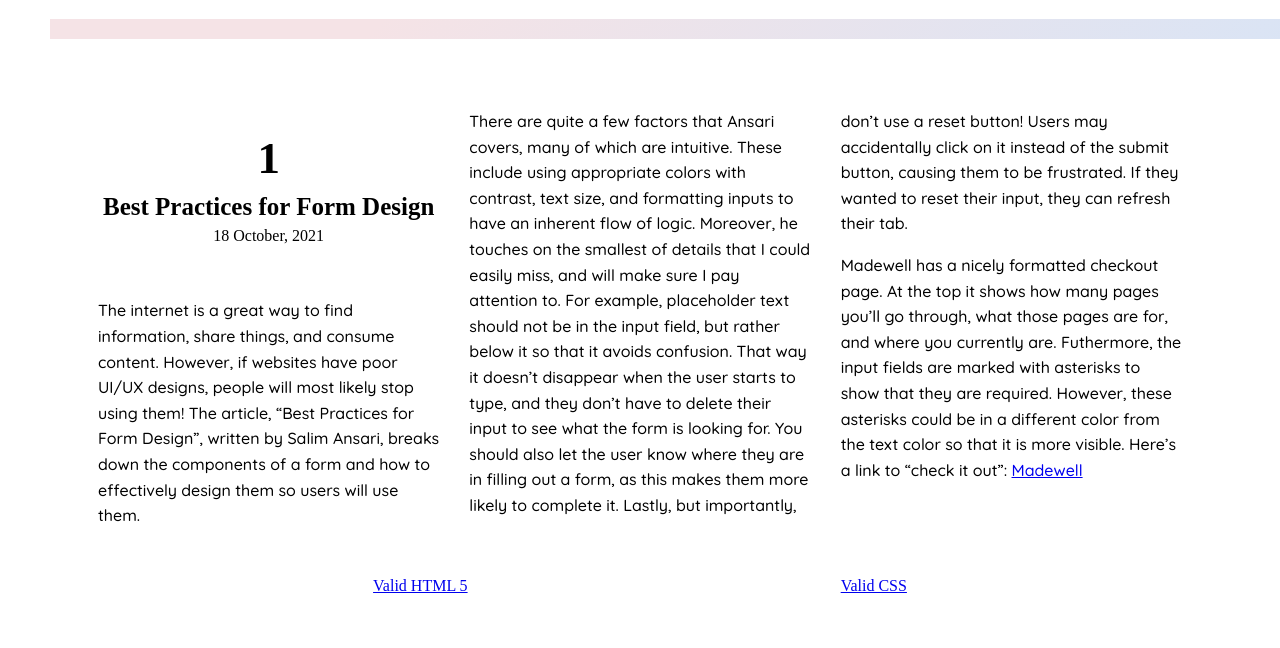
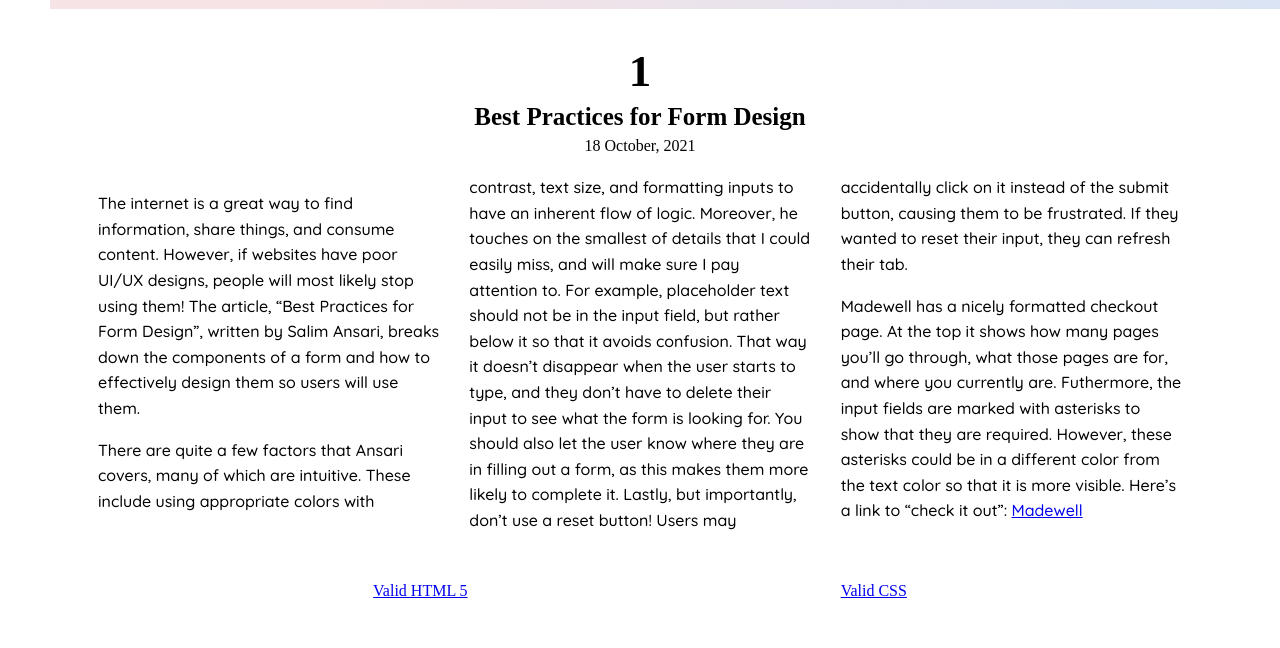
Before and after one commit to michellemckenzie/michellemckenzie.github.io, a plain HTML site: page des157a/lj/index.html in a window 1280 px wide. Shown: the part 152-800 px from the top of the page. Drawn offline with nearby package versions, Linux system fonts and the light colour scheme.

Commit message:
error checked for html validation

```diff
--- a/des157a/lj/index.html
+++ b/des157a/lj/index.html
@@ -19,12 +19,11 @@
             <div id = "banner"></div>
 
 
+            <h2> 1 </h2>
+            <h3>Best Practices for Form Design</h3>
+            <date> 18 October, 2021</date>
 
             <section>
-                <h2> 1 </h2>
-                <h3>Best Practices for Form Design</h3>
-                <date> 18 October, 2021</date>
-
                 <p>The internet is a great way to find information, share things, and consume content. However, if websites have poor UI/UX designs, people will most likely stop using them! The article, “Best Practices for Form Design”, written by Salim Ansari, breaks down the components of a form and how to effectively design them so users will use them.</p>
 
                 <p>There are quite a few factors that Ansari covers, many of which are intuitive. These include using appropriate colors with contrast, text size, and formatting inputs to have an inherent flow of logic. Moreover, he touches on the smallest of details that I could easily miss, and will make sure I pay attention to. For example, placeholder text should not be in the input field, but rather below it so that it avoids confusion. That way it doesn’t disappear when the user starts to type, and they don’t have to delete their input to see what the form is looking for. You should also let the user know where they are in filling out a form, as this makes them more likely to complete it. Lastly, but importantly, don’t use a reset button! Users may accidentally click on it instead of the submit button, causing them to be frustrated. If they wanted to reset their input, they can refresh their tab.</p>
--- a/des157a/lj/styles.css
+++ b/des157a/lj/styles.css
@@ -6,7 +6,7 @@ body{
 }
 
 h1{
-    margin-top: 80px;
+    margin-top: 50px;
     font-size: 50px;
     display: grid;
     place-content: center;
@@ -20,10 +20,11 @@ h2{
 h3{
     font-size: 25px;
     margin-bottom: 5px;
+    margin-top: 5px;
 }
 
 date{
-    margin-bottom: 50px;
+    margin-bottom: 20px;
 }
 
 h2, h3, date{
@@ -62,14 +63,15 @@ p {
 footer{
     display: flex;
     justify-content: space-evenly;
-    margin-top: 20px;
+    margin-top: 5px;
+    margin-bottom: 10px;
 }
 
 
 #banner{
     width: 1266px;
     height: 20px;
-    margin-bottom: 70px;
+    margin-bottom: 10px;
     background-color: #d9e4f5;
     background-image: linear-gradient(315deg, #d9e4f5 0%, #f5e3e6 74%);
 }
```
